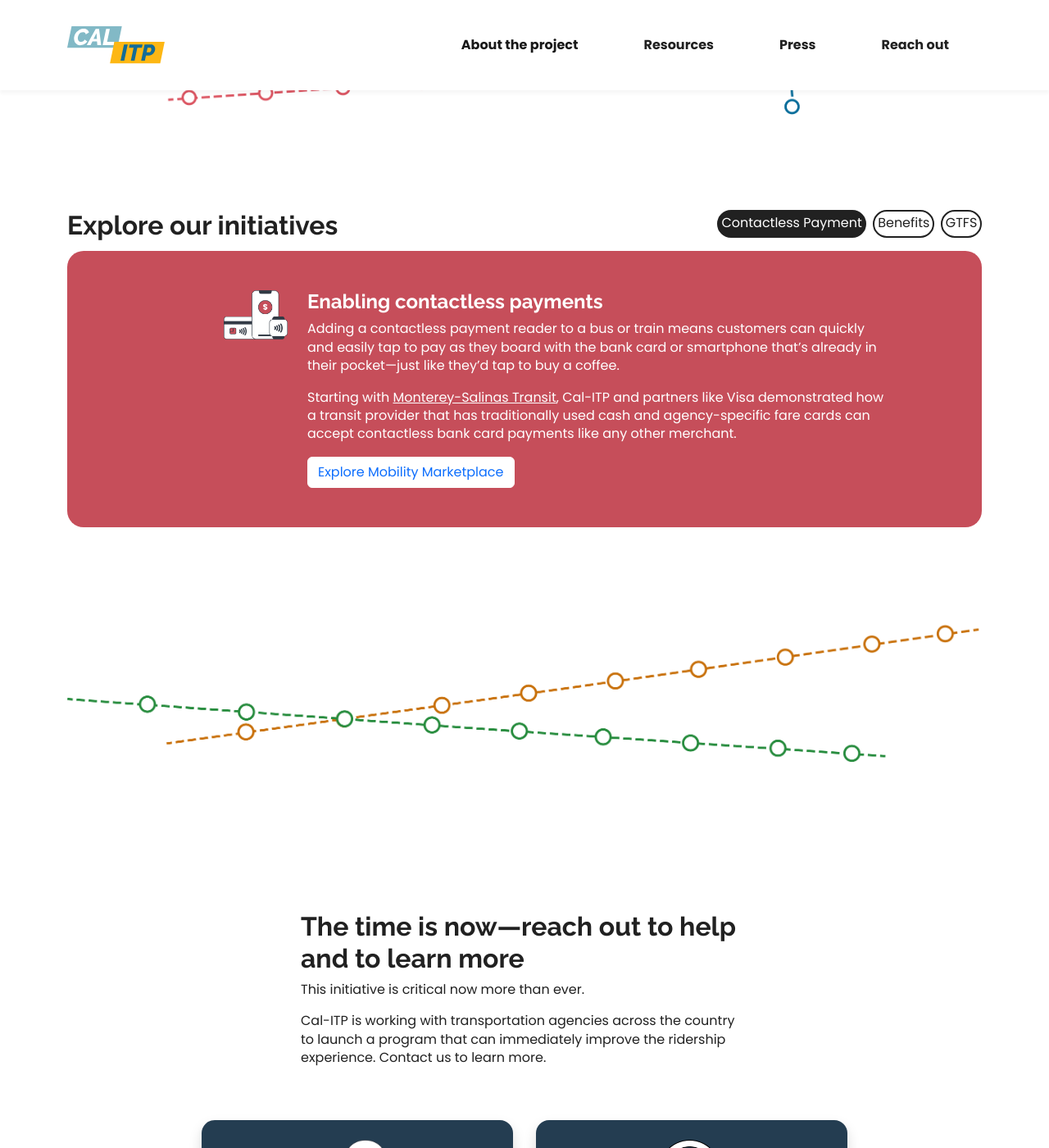
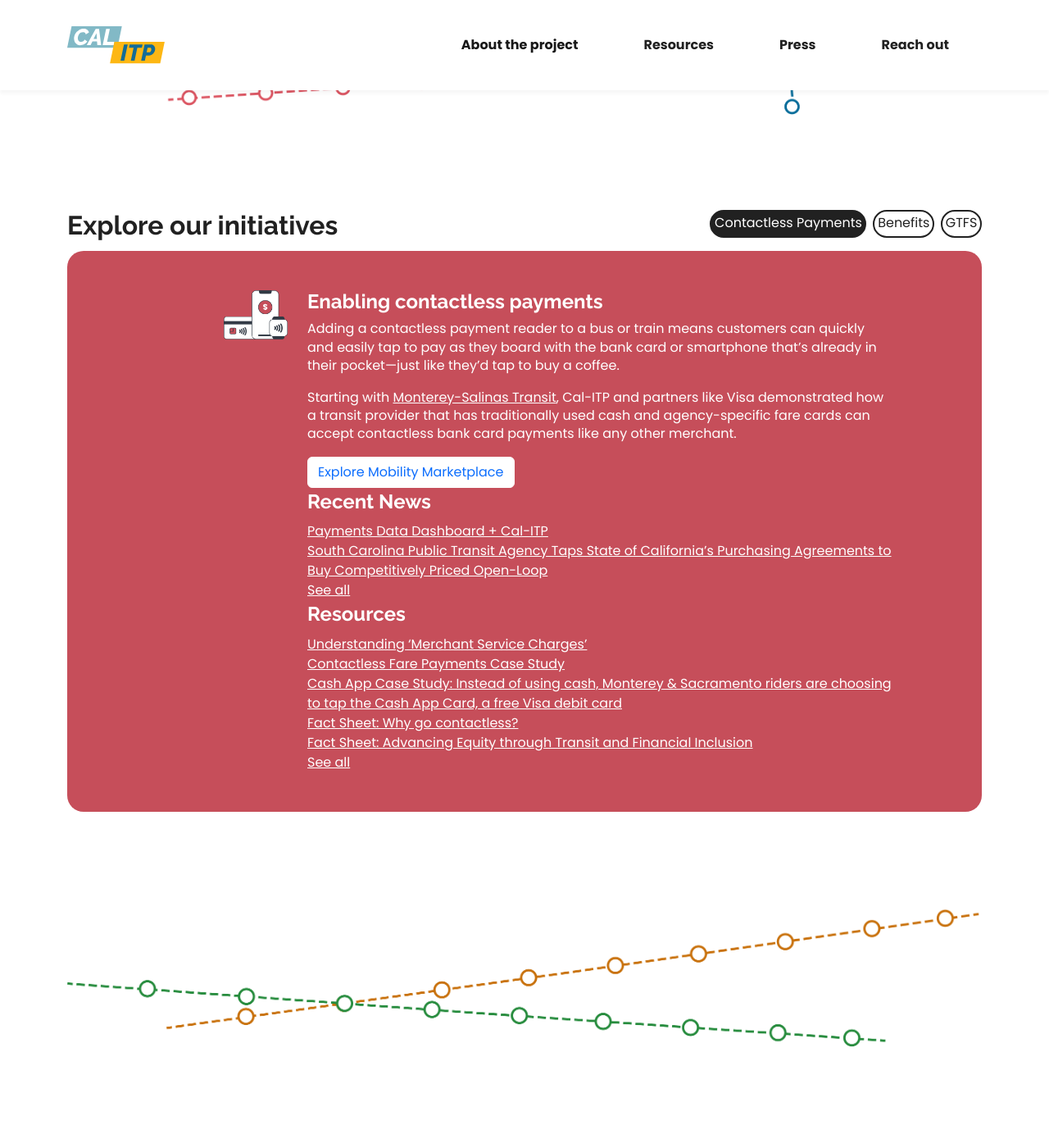
Before and after one commit to cal-itp/calitp.org, a Jekyll site: the page built from src/index.html, in a window 1280 px wide and 1400 px high, scrolled down 1981 px. Shown: the whole window at 82% size. Built offline with Jekyll 4.4.1, drawn with Linux system fonts in a browser that asks for light colours.

Commit message:
feat(init): show press/resources for each tag

```diff
--- a/src/_data/initiatives.yml
+++ b/src/_data/initiatives.yml
@@ -1,4 +1,4 @@
-- tag: Contactless Payment
+- tag: Contactless Payments
   slug: contactless-payments
   id: enabling-contactless-payment
   active: "show active"
--- a/src/_includes/initiatives.html
+++ b/src/_includes/initiatives.html
@@ -52,7 +52,50 @@
             </div>
           </div>
         </div>
-
+        <div class="row">
+          <div class="col-12 offset-md-4 offset-lg-3 col-md-8 col-lg-8 pt-4 pt-md-0">
+            <h4 class="text-white">Recent News</h4>
+            {% assign all_press = site.press | reverse %}
+            {% for press in all_press %}
+              {% assign url = press.url %}
+              {% if press.external %}
+                {% assign url = press.external %}
+              {% endif %}
+              {% if press.tags contains initiative.tag %}
+                <article class="press-item">
+                  <a
+                    class="text-white"
+                    rel="noreferrer"
+                    href="{{ url }}"
+                    {% if press.external %}target="_blank"{% endif %}>{{ press.title }}</a>
+                </article>
+              {% endif %}
+            {% endfor %}
+            <a class="text-white" href="/press">See all</a>
+          </div>
+        </div>
+        <div class="row">
+          <div class="col-12 offset-md-4 offset-lg-3 col-md-8 col-lg-8 pt-4 pt-md-0">
+            <h4 class="text-white">Resources</h4>
+            {% assign all_resources = site.resources | reverse %}
+            {% for resource in all_resources %}
+              {% assign url = resource.asset %}
+              {% unless url contains "https://" %}
+                {% assign url = "/assets/" | append: url %}
+              {% endunless %}
+              {% if resource.tags contains initiative.tag %}
+                <article class="resource">
+                  <a
+                    class="text-white"
+                    rel="noreferrer"
+                    href="{{ url }}"
+                    target="_blank">{{ resource.title }}</a>
+                </article>
+              {% endif %}
+            {% endfor %}
+            <a class="text-white" href="/resources">See all</a>
+          </div>
+        </div>
       </div>
     </div>
   {% endfor %}
```
